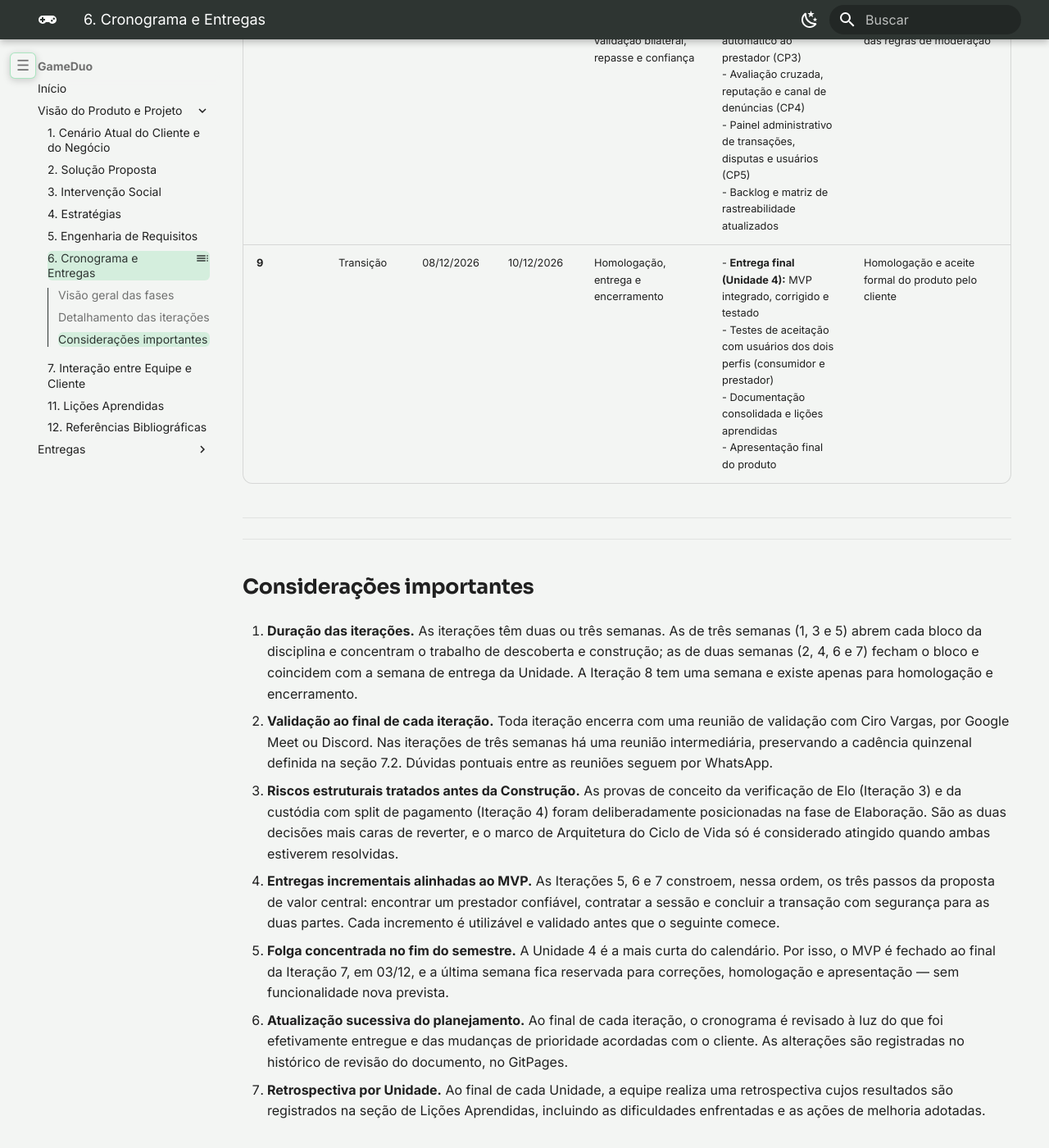
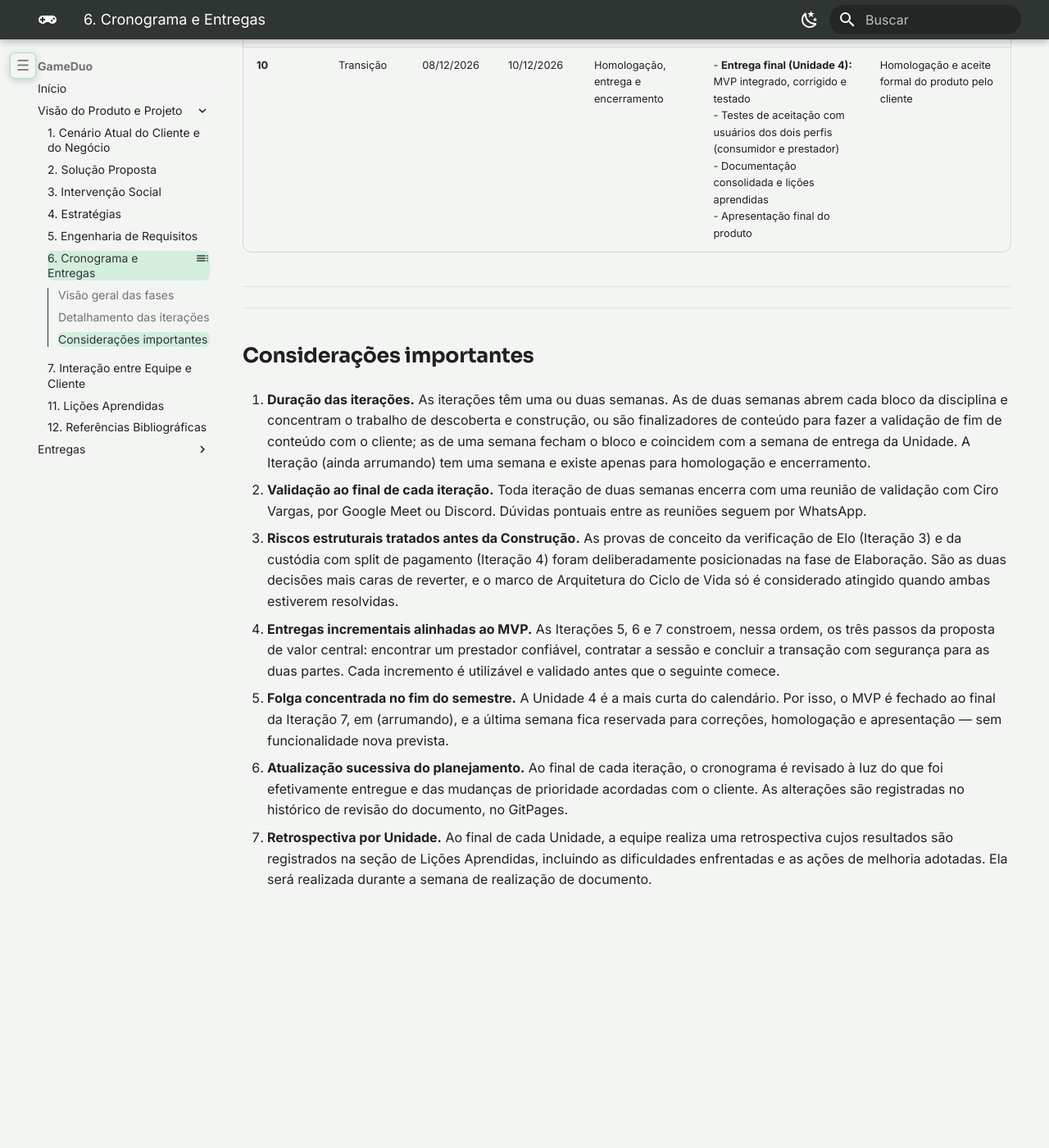
Before and after one commit to mdsreq-fga-unb/REQ-2026.2-T02-GameDuo, an MkDocs documentation site: the page built from docs/visao-produto/cronograma-entregas.md, in a window 1280 px wide and 1400 px high, scrolled down 2654 px. Shown: the whole window at 82% size. Built offline with MkDocs 1.6.1 and Material for MkDocs 9.7.7, drawn with Linux system fonts in a browser that asks for light colours; after the commit the page ends 3772 px from its top, so only the background shows below that; some of the changed text lies outside the part shown.

Commit message:
Arrumando as iterações

```diff
--- a/docs/visao-produto/cronograma-entregas.md
+++ b/docs/visao-produto/cronograma-entregas.md
@@ -20,12 +20,13 @@
 | **1** | Iniciação | 11/08/2026 | 27/08/2026 | Formação da equipe e definição do domínio do projeto | - Definição dos papéis da equipe GoHorse<br>- Repositório e site do projeto (GitPages) configurados<br>- Prospecção e primeiro contato com o cliente | Alinhamento inicial sobre disponibilidade, forma de contato e interesse no projeto |
 | **2** | Iniciação | 01/09/2026 | 08/09/2026 | Compreensão do problema e construção da visão do produto | - **Entrega da Unidade 1:** documento de Visão do Produto e Projeto (seções 1 a 7)<br>- Rich picture, diagrama de Ishikawa e mapa de stakeholders<br>- Objetivos específicos (OE1–OE5) e características de produto (CP1–CP6)<br>- Estratégia de engenharia de software e plano de ER definidos | Primeira reunião com o cliente: validação do problema central, do modelo de negócio e do escopo pretendido |
 | **3** | Elaboração | 09/09/2026 | 22/09/2026 | Elicitação, análise e declaração dos requisitos | - Glossário do domínio<br>- Listas preliminares de requisitos funcionais e não funcionais (URPS+)<br>- User stories com critérios de aceitação em BDD<br>- Prova de conceito da verificação de Elo via API de terceiros | Validação dos requisitos declarados e do que é tecnicamente verificável na integração de credenciais |
-| **4** | Elaboração | 23/10/2026 | 06/10/2026 | Definição do backlog, do MVP e redução do risco de pagamento | - **Entrega da Unidade 2:** backlog do produto priorizado, MVP definido, DoR e DoD<br>- Matriz de rastreabilidade (OE → CP → VN → RF → RNF)<br>- Prova de conceito da custódia e do split de pagamento | Homologação do backlog priorizado e do recorte do MVP |
-| **5** | Elaboração | 07/10/2026 | 13/10/2026 | Finalização da unidade 2 e finalizar qualquer pendência | - **Entrega da Unidade 2:** backlog do produto priorizado, MVP definido, DoR e DoD<br>- Matriz de rastreabilidade (OE → CP → VN → RF → RNF)<br>- Prova de conceito da custódia e do split de pagamento | Homologação do backlog priorizado e do recorte do MVP |
-| **6** | Construção | 14/10/2026 | 26/10/2026 | Primeiro incremento: identidade e descoberta de prestadores | - Cadastro e perfil de usuário com verificação de credenciais (CP1)<br>- Catálogo e busca de serviços por jogo, nível, preço e tipo (CP2)<br>- Protótipos e diagramas de caso de uso da jornada de contratação | Demonstração do incremento: o consumidor consegue encontrar e avaliar um prestador verificado |
-| **7** | Construção | 27/10/2026 | 17/11/2026 | Segundo incremento: contratação e custódia | - **Entrega da Unidade 3**<br>- Fluxo de contratação com retenção de créditos em custódia (CP3)<br>- Gestão da sessão e chat integrado entre as partes (CP6)<br>- Verificação e validação dos requisitos implementados | Validação do fluxo de contratação de ponta a ponta, incluindo os caminhos de exceção |
-| **8** | Construção | 24/11/2026 | 03/12/2026 | Terceiro incremento: validação bilateral, repasse e confiança | - Validação bilateral da sessão e repasse automático ao prestador (CP3)<br>- Avaliação cruzada, reputação e canal de denúncias (CP4)<br>- Painel administrativo de transações, disputas e usuários (CP5)<br>- Backlog e matriz de rastreabilidade atualizados | Validação do ciclo completo da transação e das regras de moderação |
-| **9** | Transição | 08/12/2026 | 10/12/2026 | Homologação, entrega e encerramento | - **Entrega final (Unidade 4):** MVP integrado, corrigido e testado<br>- Testes de aceitação com usuários dos dois perfis (consumidor e prestador)<br>- Documentação consolidada e lições aprendidas<br>- Apresentação final do produto | Homologação e aceite formal do produto pelo cliente |
+| **4** | Elaboração | 23/10/2026 | 06/10/2026 | Definição do backlog, do MVP e redução do risco de pagamento | - Matriz de rastreabilidade (OE → CP → VN → RF → RNF)<br>- Prova de conceito da custódia e do split de pagamento- Validação de funcionalidades com os clientes finais do projeto, tanto o prestador, o usuário e o Ciro | Homologação do backlog priorizado e do recorte do MVP |
+| **5** | Elaboração | 07/10/2026 | 13/10/2026 | Finalização da unidade 2 e finalizar qualquer pendência | - **Entrega da Unidade 2:** backlog do produto priorizado, MVP definido, DoR e DoD<br> | Homologação do backlog priorizado e do recorte do MVP |
+| **6** | Construção | 14/10/2026 | 28/10/2026 | Primeiro incremento: identidade e descoberta de prestadores | - Cadastro e perfil de usuário com verificação de credenciais (CP1)<br>- Catálogo e busca de serviços por jogo, nível, preço e tipo (CP2)<br>- Protótipos e diagramas de caso de uso da jornada de contratação | Demonstração do incremento: o consumidor consegue encontrar e avaliar um prestador verificado |
+| **7** | Construção | 27/10/2026 | 17/11/2026 | Segundo incremento: contratação e custódia | - Fluxo de contratação com retenção de créditos em custódia (CP3)<br>- Gestão da sessão e chat integrado entre as partes (CP6)<br>- Verificação e validação dos requisitos implementados- Validação de funcionalidades com os clientes finais do projeto, tanto o prestador, o usuário e o Ciro | Validação do fluxo de contratação de ponta a ponta, incluindo os caminhos de exceção |
+| **8** | Construção | 10/11/2026 | 17/11/2026 | Segundo incremento: contratação e custódia | - **Entrega da Unidade 3**<br>- Fluxo de contratação com retenção de créditos em custódia (CP3)<br>| Validação do fluxo de contratação de ponta a ponta, incluindo os caminhos de exceção |
+| **9** | Construção | 24/11/2026 | 01/12/2026 | Terceiro incremento: validação bilateral, repasse e confiança | - Validação bilateral da sessão e repasse automático ao prestador (CP3)<br>- Avaliação cruzada, reputação e canal de denúncias (CP4)<br>- Painel administrativo de transações, disputas e usuários (CP5)<br>- Backlog e matriz de rastreabilidade atualizados | Validação do ciclo completo da transação e das regras de moderação |
+| **10** | Transição | 08/12/2026 | 10/12/2026 | Homologação, entrega e encerramento | - **Entrega final (Unidade 4):** MVP integrado, corrigido e testado<br>- Testes de aceitação com usuários dos dois perfis (consumidor e prestador)<br>- Documentação consolidada e lições aprendidas<br>- Apresentação final do produto | Homologação e aceite formal do produto pelo cliente |
 
 ---
 
@@ -35,16 +36,16 @@
 
 ##  Considerações importantes
 
-1. **Duração das iterações.** As iterações têm duas ou três semanas. As de três semanas (1, 3 e 5) abrem cada bloco da disciplina e concentram o trabalho de descoberta e construção; as de duas semanas (2, 4, 6 e 7) fecham o bloco e coincidem com a semana de entrega da Unidade. A Iteração 8 tem uma semana e existe apenas para homologação e encerramento.
+1. **Duração das iterações.** As iterações têm uma ou duas semanas. As de duas semanas abrem cada bloco da disciplina e concentram o trabalho de descoberta e construção, ou são finalizadores de conteúdo para fazer a validação de fim de conteúdo com o cliente; as de uma semana fecham o bloco e coincidem com a semana de entrega da Unidade. A Iteração (ainda arrumando) tem uma semana e existe apenas para homologação e encerramento.
 
-2. **Validação ao final de cada iteração.** Toda iteração encerra com uma reunião de validação com Ciro Vargas, por Google Meet ou Discord. Nas iterações de três semanas há uma reunião intermediária, preservando a cadência quinzenal definida na seção 7.2. Dúvidas pontuais entre as reuniões seguem por WhatsApp.
+2. **Validação ao final de cada iteração.** Toda iteração de duas semanas encerra com uma reunião de validação com Ciro Vargas, por Google Meet ou Discord. Dúvidas pontuais entre as reuniões seguem por WhatsApp.
 
 3. **Riscos estruturais tratados antes da Construção.** As provas de conceito da verificação de Elo (Iteração 3) e da custódia com split de pagamento (Iteração 4) foram deliberadamente posicionadas na fase de Elaboração. São as duas decisões mais caras de reverter, e o marco de Arquitetura do Ciclo de Vida só é considerado atingido quando ambas estiverem resolvidas.
 
 4. **Entregas incrementais alinhadas ao MVP.** As Iterações 5, 6 e 7 constroem, nessa ordem, os três passos da proposta de valor central: encontrar um prestador confiável, contratar a sessão e concluir a transação com segurança para as duas partes. Cada incremento é utilizável e validado antes que o seguinte comece.
 
-5. **Folga concentrada no fim do semestre.** A Unidade 4 é a mais curta do calendário. Por isso, o MVP é fechado ao final da Iteração 7, em 03/12, e a última semana fica reservada para correções, homologação e apresentação — sem funcionalidade nova prevista.
+5. **Folga concentrada no fim do semestre.** A Unidade 4 é a mais curta do calendário. Por isso, o MVP é fechado ao final da Iteração 7, em (arrumando), e a última semana fica reservada para correções, homologação e apresentação — sem funcionalidade nova prevista.
 
 6. **Atualização sucessiva do planejamento.** Ao final de cada iteração, o cronograma é revisado à luz do que foi efetivamente entregue e das mudanças de prioridade acordadas com o cliente. As alterações são registradas no histórico de revisão do documento, no GitPages.
 
-7. **Retrospectiva por Unidade.** Ao final de cada Unidade, a equipe realiza uma retrospectiva cujos resultados são registrados na seção de Lições Aprendidas, incluindo as dificuldades enfrentadas e as ações de melhoria adotadas.
+7. **Retrospectiva por Unidade.** Ao final de cada Unidade, a equipe realiza uma retrospectiva cujos resultados são registrados na seção de Lições Aprendidas, incluindo as dificuldades enfrentadas e as ações de melhoria adotadas. Ela será realizada durante a semana de realização de documento.
```
